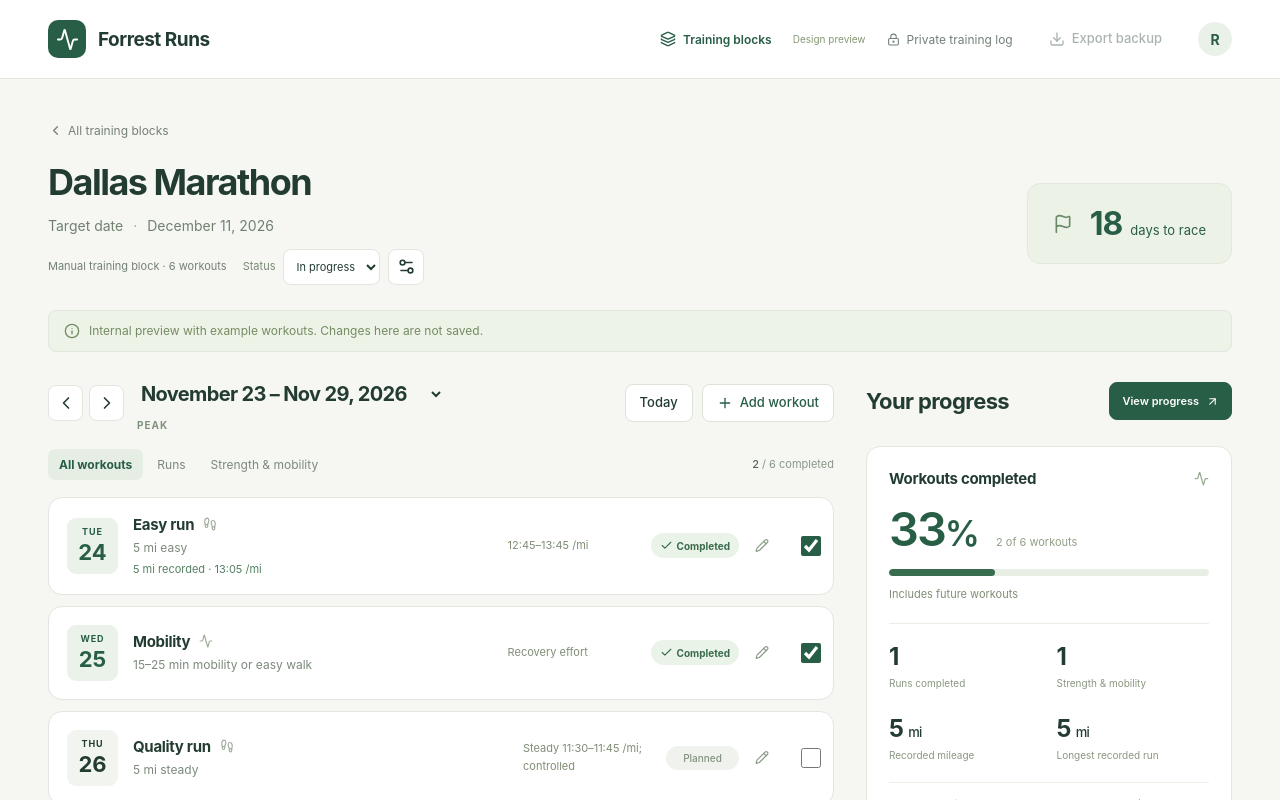
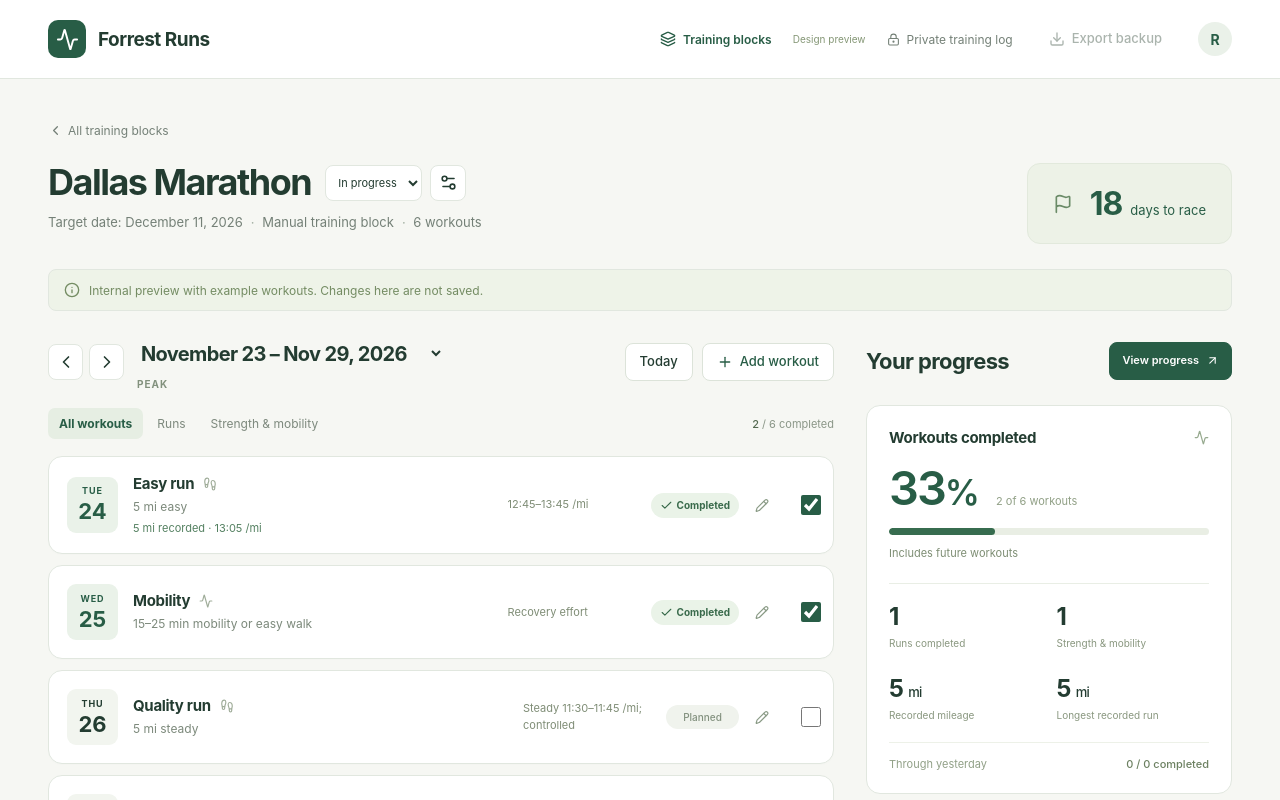
Before and after one commit to HewieTran/forrest-runs, a Next.js app: page /preview in a window 1280 px wide. Shown: the top 800 px of the page. Built offline with nearby package versions, Linux system fonts and the light colour scheme.

Commit message:
Restore optional workout metrics and align block header controls

```diff
--- a/app/training.css
+++ b/app/training.css
@@ -47,20 +47,22 @@
 .block-empty{padding:65px 20px;text-align:center;border:1px dashed #c6d4c6;border-radius:14px;color:var(--muted)}.block-empty svg{color:#8ca38d;margin-bottom:15px}.block-empty h2{font-size:21px;color:var(--ink);font-weight:550}.block-empty p{font-size:13px;margin:12px 0 20px}
 .block-success{background:var(--sage);color:var(--green);padding:14px 18px;border-radius:8px;margin-bottom:20px;font-size:13px;line-height:1.5}
 .block-breadcrumb{display:inline-flex;gap:5px;align-items:center;color:var(--muted);font-size:12px;margin:-8px 0 25px}.block-breadcrumb:hover{color:var(--green)}
-.block-detail-heading{margin-bottom:25px}.block-detail-heading>div:first-child{min-width:0}.block-detail-heading h1{font-size:36px;overflow-wrap:anywhere}.block-detail-heading .countdown{flex-shrink:0}
-.block-header-details{display:flex;align-items:center;gap:8px 16px;flex-wrap:wrap;margin-top:15px}
-.block-header-controls{display:flex;align-items:center;gap:8px}
-.block-header-controls .block-status-control{flex-direction:row;align-items:center;font-size:11px}
+.block-detail-heading{align-items:flex-start;margin-bottom:25px}.block-detail-heading>div:first-child{min-width:0}.block-detail-heading h1{font-size:36px;overflow-wrap:anywhere}.block-detail-heading .countdown{flex-shrink:0}
+.block-title-row{display:flex;align-items:center;gap:8px 14px;flex-wrap:wrap}
+.block-header-controls{display:flex;align-items:center;gap:8px;flex-shrink:0}
+.block-header-details{display:flex;align-items:center;gap:3px 8px;flex-wrap:wrap;margin-top:10px;color:var(--muted);font-size:13px;line-height:1.5}
+.block-header-details .dot{margin-right:4px}
 .block-header-controls .block-status-control select{width:auto;min-height:36px;padding:6px 8px;font-size:11px}
+.block-header-controls .block-status-control select:disabled{background:#f5f7f2;color:var(--muted)}
 .block-header-controls .block-settings-link{width:36px;height:36px;flex-shrink:0}
-.block-action-buttons{display:flex;align-items:center;gap:8px;flex-wrap:wrap}.block-action-buttons .button{font-size:11px;padding:9px 11px;min-height:34px}.block-management-hint{flex-basis:100%}
+.block-action-buttons{display:flex;align-items:center;gap:8px;flex-wrap:wrap}.block-action-buttons .button{font-size:11px;padding:9px 11px;min-height:34px}
 .block-callout{border-radius:9px;background:var(--sage);padding:16px;color:var(--green);font-size:12px;line-height:1.6;margin:17px 0}.block-callout strong{font-weight:600}.block-callout p{margin-top:4px}.block-callout .text-link{display:inline-block;margin-top:10px;text-decoration:underline;text-underline-offset:3px}
 .block-empty-guide{display:flex;gap:13px;margin-bottom:25px}.block-empty-guide svg{margin-top:3px}
 .block-dialog-name{font-size:16px;font-weight:600;margin-bottom:12px;overflow-wrap:anywhere}.block-dialog-description{color:var(--muted);line-height:1.7;font-size:13px}
 .block-dialog-actions{display:flex;gap:9px;justify-content:flex-end;margin-top:25px;padding-top:18px;border-top:1px solid var(--line)}
 .block-create-form fieldset{border:0;margin:24px 0 0;padding:0;min-width:0}.block-create-form label{display:block;font-size:12px;color:var(--ink);margin-top:20px;font-weight:550}.block-create-form input{display:block;width:100%;margin-top:8px;border:1px solid #d7e0d3;border-radius:7px;padding:12px;background:var(--paper);color:var(--ink);min-width:0;min-height:44px;font-weight:400}.lifecycle-dialog .small-muted{line-height:1.6;margin-top:14px}
 @media(max-width:1100px){.header-actions{gap:14px}.header-library-link span{display:none}.block-card{padding:23px}.library-toolbar{flex-wrap:wrap}.block-search{margin-left:auto}}
-@media(max-width:700px){.blocks-page-heading{align-items:flex-start;gap:20px;flex-direction:column}.blocks-page-heading h1{font-size:32px}.blocks-page-heading .button{align-self:flex-start}.blocks-intro{font-size:13px;max-width:290px}.library-stats{gap:22px;padding:17px 15px;margin:25px 0}.library-stats>div{gap:7px;font-size:10px}.library-stats strong{font-size:17px}.library-stats svg{width:16px}.library-stats .library-stat-check{font-size:18px}.block-grid{grid-template-columns:1fr;gap:17px}.library-toolbar{gap:15px}.block-filters{width:100%;gap:2px}.block-filters button{padding:8px;font-size:11px;gap:5px}.block-filters button span{font-size:9px;min-width:16px}.block-search{width:100%;margin-left:0}.block-search input{width:100%}.block-card{padding:23px}.block-card h2{font-size:23px}.block-card-facts{gap:9px}.block-card-facts small{font-size:9px}.block-card-facts strong{font-size:21px}.block-card-facts .block-start-date{font-size:12px}.block-card-bottom .button{font-size:12px}.block-card-bottom>span{font-size:9px}.header-inner{gap:10px}.header-actions{gap:12px}.header-library-link svg{width:18px}.block-detail-heading h1{font-size:29px;max-width:265px}.block-detail-heading .countdown{padding:12px;align-self:center}.block-detail-heading .race-subtitle{max-width:260px}.block-header-details{gap:8px 12px}.block-header-details .block-source{font-size:10px}.block-breadcrumb{margin:0 0 22px}.block-dialog-actions{flex-wrap:wrap}}
+@media(max-width:700px){.blocks-page-heading{align-items:flex-start;gap:20px;flex-direction:column}.blocks-page-heading h1{font-size:32px}.blocks-page-heading .button{align-self:flex-start}.blocks-intro{font-size:13px;max-width:290px}.library-stats{gap:22px;padding:17px 15px;margin:25px 0}.library-stats>div{gap:7px;font-size:10px}.library-stats strong{font-size:17px}.library-stats svg{width:16px}.library-stats .library-stat-check{font-size:18px}.block-grid{grid-template-columns:1fr;gap:17px}.library-toolbar{gap:15px}.block-filters{width:100%;gap:2px}.block-filters button{padding:8px;font-size:11px;gap:5px}.block-filters button span{font-size:9px;min-width:16px}.block-search{width:100%;margin-left:0}.block-search input{width:100%}.block-card{padding:23px}.block-card h2{font-size:23px}.block-card-facts{gap:9px}.block-card-facts small{font-size:9px}.block-card-facts strong{font-size:21px}.block-card-facts .block-start-date{font-size:12px}.block-card-bottom .button{font-size:12px}.block-card-bottom>span{font-size:9px}.header-inner{gap:10px}.header-actions{gap:12px}.header-library-link svg{width:18px}.block-detail-heading h1{font-size:29px}.block-detail-heading .countdown{padding:12px}.block-header-details{font-size:11px}.block-breadcrumb{margin:0 0 22px}.block-dialog-actions{flex-wrap:wrap}}
 @media(max-width:380px){.library-stats{gap:13px;padding:15px 12px}.library-stats>div{gap:4px;font-size:9px}.block-filters button{padding:7px 5px}.block-card{padding:20px}.block-detail-heading h1{font-size:26px}.block-detail-heading .countdown{padding:9px}.block-detail-heading .countdown strong{font-size:22px}.block-card-top{gap:8px}.block-source{font-size:10px}}
 
 /* Guided runner setup: a saved per-block starting snapshot. */
--- a/app/workout-editor.css
+++ b/app/workout-editor.css
@@ -7,7 +7,6 @@
 .structured-workout-editor .measurement-unit-select { display: flex; flex-direction: row; align-items: center; gap: 8px; font-size: 11px; margin: 0; }
 .structured-workout-editor .measurement-unit-select select { width: 70px; padding: 6px 8px; font-size: 12px; }
 .structured-workout-editor .measurement-grid { grid-template-columns: repeat(3, minmax(0, 1fr)); gap: 15px; }
-.structured-workout-editor .support-measurement-grid { grid-template-columns: minmax(0, 240px); }
 .structured-workout-editor .measurement-field { min-width: 0; }
 .structured-workout-editor .measurement-time-field { display: grid; align-content: start; gap: 7px; color: #7a8974; font-size: 11px; line-height: 1.4; }
 .structured-workout-editor .measurement-time-input { display: flex; gap: 6px; }
--- a/components/BlockActions.tsx
+++ b/components/BlockActions.tsx
@@ -45,7 +45,7 @@ export default function BlockActions({ plan, activeBlock, onChanged, disabled, p
   }
   return <>
     <div className="block-action-buttons" aria-label="Block status actions">
-      {!management && <label className="block-status-control"><span>Status</span><select aria-label="Training block status" value={plan.status} disabled={disabled || saving} onChange={event => { setError(''); setTarget(event.target.value as BlockStatus); }}><option value={plan.status}>{ready ? 'Not started' : STATUS_LABELS[plan.status]}</option>{BLOCK_TRANSITIONS[plan.status].filter(status => ['active', 'completed'].includes(status) && (status !== 'active' || (!simulatedBlock(plan) && (!plan.setup || acceptedPlan(plan))))).map(status => <option key={status} value={status}>{STATUS_LABELS[status]}</option>)}</select></label>}
+      {!management && <label className="block-status-control"><select aria-label="Training block status" value={plan.status} disabled={disabled || saving} onChange={event => { setError(''); setTarget(event.target.value as BlockStatus); }}><option value={plan.status}>{ready ? 'Not started' : STATUS_LABELS[plan.status]}</option>{BLOCK_TRANSITIONS[plan.status].filter(status => ['active', 'completed'].includes(status) && (status !== 'active' || (!simulatedBlock(plan) && (!plan.setup || acceptedPlan(plan))))).map(status => <option key={status} value={status}>{STATUS_LABELS[status]}</option>)}</select></label>}
       {management && BLOCK_TRANSITIONS[plan.status].filter(status => status === 'archived' || status === 'draft').map(status => {
         const { Icon, label } = actions[status];
         return <button className="button" key={status} disabled={disabled} onClick={() => { setError(''); setTarget(status); }}><Icon size={15} />{label}</button>;
--- a/components/Tracker.tsx
+++ b/components/Tracker.tsx
@@ -383,20 +383,8 @@ export default function Tracker({
         <a className="block-breadcrumb" href={preview ? '/preview?view=blocks' : '/blocks'}><ChevronLeft size={15} /> All training blocks</a>
         <section className="page-heading block-detail-heading">
           <div>
-            <h1>{data.plan.raceName}</h1>
-            <div className="race-subtitle">
-              <span>Target date</span>
-              <span className="dot">·</span>
-              <span>
-                {formatDate(data.plan.raceDate, {
-                  month: 'long',
-                  day: 'numeric',
-                  year: 'numeric',
-                })}
-              </span>
-            </div>
-            <div className="block-header-details">
-              <span className="block-source">{simulatedBlock(data.plan) ? 'SIMULATION · Example schedule' : acceptedPlan(data.plan) ? data.plan.generation?.alteredAt ? 'OpenAI plan · Altered' : 'OpenAI training plan' : data.plan.sourceName ? 'Imported training log' : data.plan.setup ? 'Guided setup' : 'Manual training block'} · {data.workouts.length} workouts</span>
+            <div className="block-title-row">
+              <h1>{data.plan.raceName}</h1>
               <div className="block-header-controls" role="group" aria-label="Block management">
                 <BlockActions plan={data.plan} activeBlock={currentActive} preview={preview} disabled={saving || hasUnsavedChanges} ready={blockReady({ ...data.plan, workoutCount: data.workouts.length })} onChanged={block => {
                   setData(current => ({ ...current, plan: block }));
@@ -406,7 +394,11 @@ export default function Tracker({
                 }} />
                 <a className="icon-button block-settings-link" aria-label="Training block settings" onClick={event => { if (!confirmDiscardChanges()) event.preventDefault(); }} href={preview ? '/preview?view=settings' : `/blocks/${encodeURIComponent(data.plan.id)}/settings`}><Settings2 size={19} /></a>
               </div>
-              {hasUnsavedChanges && <p className="small-muted block-management-hint">Save or cancel your workout edits before changing block status.</p>}
+            </div>
+            <div className="block-header-details">
+              <span>Target date: {formatDate(data.plan.raceDate, { month: 'long', day: 'numeric', year: 'numeric' })}</span>
+              <span><span className="dot" aria-hidden="true">·</span> {simulatedBlock(data.plan) ? 'SIMULATION · Example schedule' : acceptedPlan(data.plan) ? data.plan.generation?.alteredAt ? 'OpenAI plan · Altered' : 'OpenAI training plan' : data.plan.sourceName ? 'Imported training log' : data.plan.setup ? 'Guided setup' : 'Manual training block'}</span>
+              <span><span className="dot" aria-hidden="true">·</span> {data.workouts.length} {data.workouts.length === 1 ? 'workout' : 'workouts'}</span>
             </div>
           </div>
           <div className="countdown">
```
Also changed, not shown: components/WorkoutEditor.tsx (+10 -10 lines), tests/pace-integration.mjs (+23 -0 lines), 2 other files (tests, documents, lock files or other folders).
